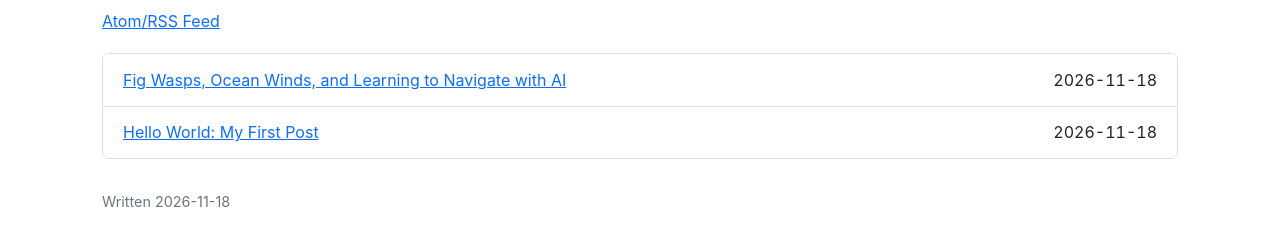
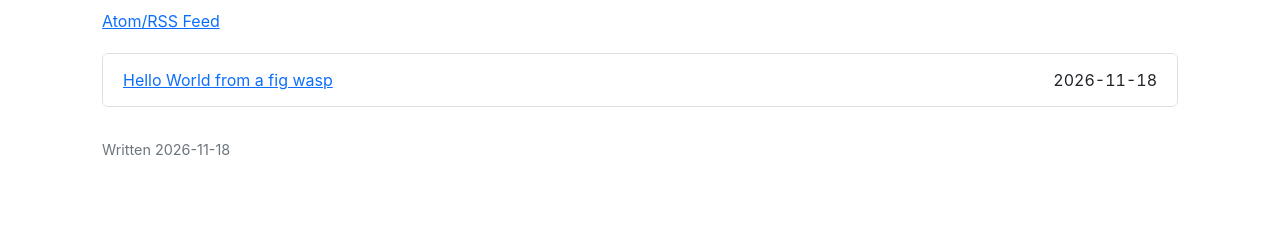
Before and after one commit to shiya-elemarth/shiya-elemarth.github.io, a plain HTML site: page index.html in a window 1280 px wide. Shown: the part 550-796 px from the top of the page. Drawn offline with Linux system fonts and the light colour scheme.

Commit message:
Change post link to 'Hello World from a fig wasp'
Updated the post link to reflect the new article title.

```diff
--- a/index.html
+++ b/index.html
@@ -43,13 +43,8 @@
     <a class="feed-link" href="feed.xml">Atom/RSS Feed</a>
     <ul class="list-group">
       <li class="list-group-item">
-        <a href="posts/fig-wasps-and-the-wind.html">Fig Wasps, Ocean Winds, and Learning to Navigate with AI</a>
+        <a href="posts/first-post.html">Hello World from a fig wasp</a>
         <span class="post-date">2026-11-18</span>
-      </li>
-      <li class="list-group-item">
-        <a href="posts/first-post.html">Hello World: My First Post</a>
-        <span class="post-date">2026-11-18</span>
-      </li>
     </ul>
 
     <footer>
```
